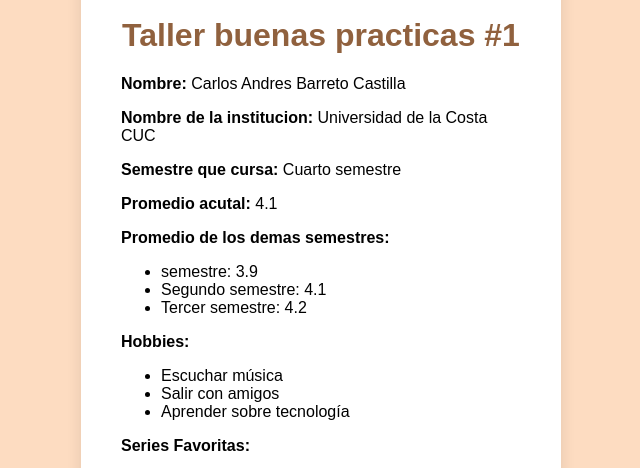
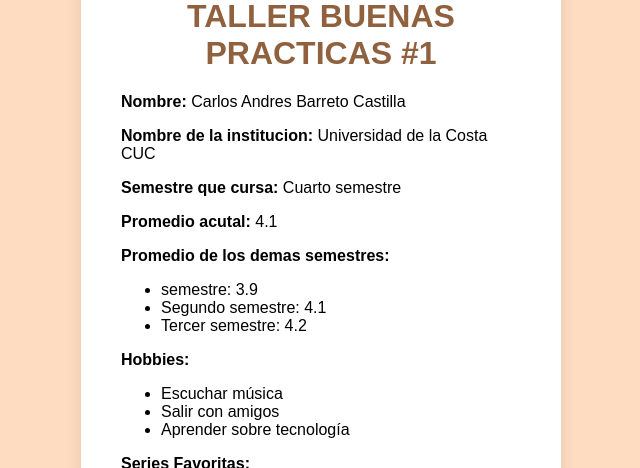
Before and after one commit to charliieee777/Firstwork, a plain HTML site: page index.html in a window 1280 px wide. Shown: the top 468 px of the page, without its empty margins (319-959 px from the left). Drawn offline with Linux system fonts and the light colour scheme.

Commit message:
cambio de titulo a mayusculas

```diff
--- a/index.html
+++ b/index.html
@@ -41,7 +41,7 @@
 </head>
 <body>
   <div class="cuadro-texto">
-    <h1>Taller buenas practicas #1</h1>
+    <h1>TALLER BUENAS PRACTICAS #1</h1>
     <p><strong>Nombre:</strong> Carlos Andres Barreto Castilla</p>
     <p><strong>Nombre de la institucion:</strong> Universidad de la Costa CUC</p>
     <p><strong>Semestre que cursa:</strong> Cuarto semestre </p>
```
